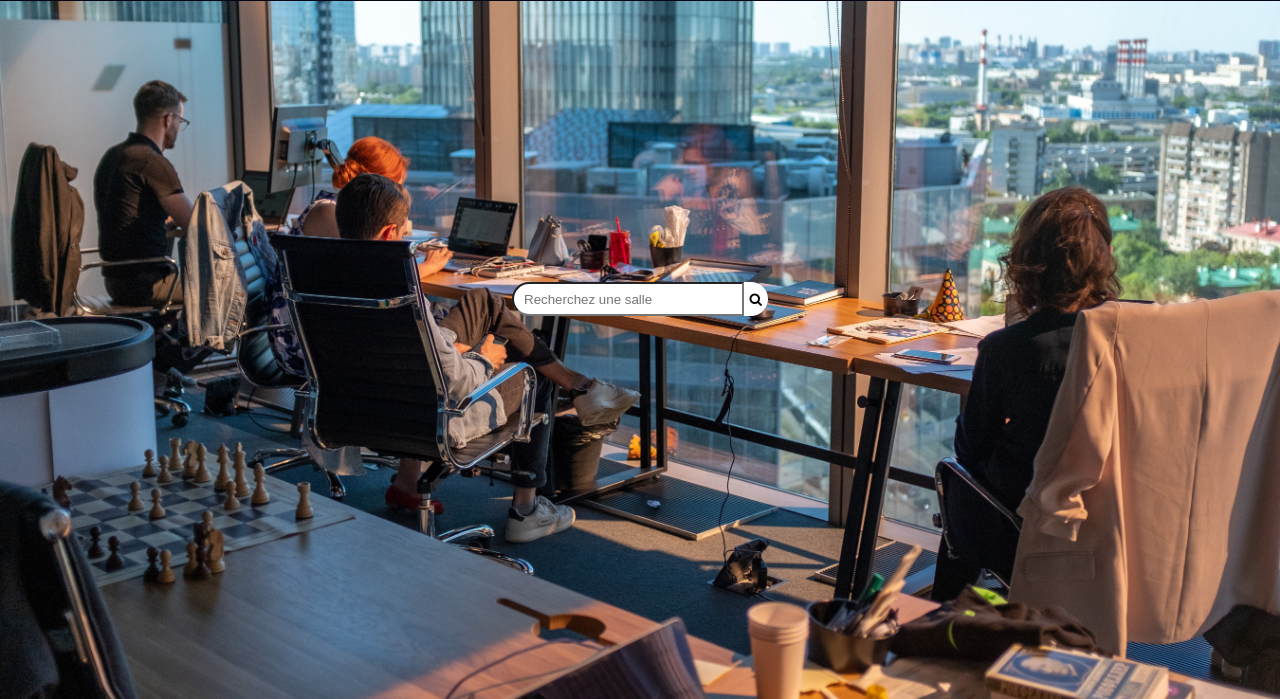
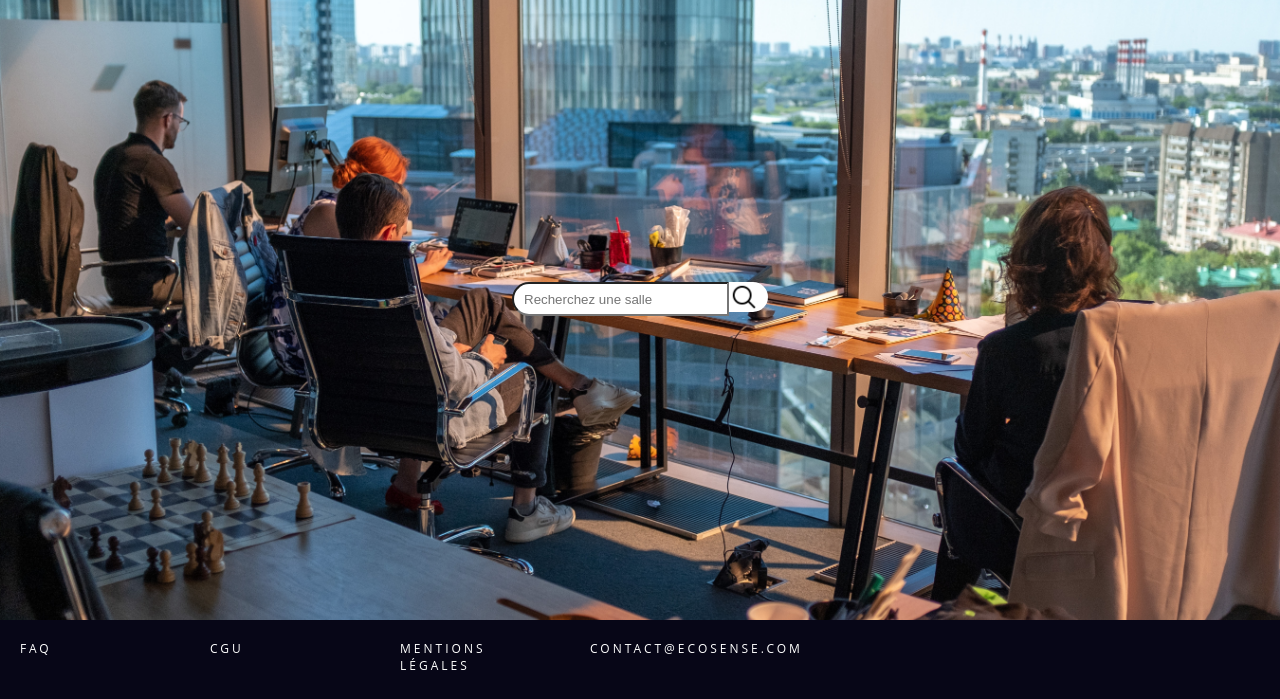
Before and after one commit to Pierro236/Ecosense, a PHP site: page /php/home.php in a window 1280 px wide. Shown: the part 101-800 px from the top of the page. Run offline with PHP 8.4, Linux system fonts and the light colour scheme.

Commit message:
footer en bas

```diff
--- a/css/home.css
+++ b/css/home.css
@@ -30,6 +30,10 @@ body {
   border-bottom-right-radius: 20px;
   background-color: white;
   border-style: none;
+  text-decoration: none;
+  width: 50px;
+  height: 30px;
+
 }
 
 .wrap {
@@ -56,6 +60,8 @@ body {
   height: auto;
   background-color: #070617;
   flex: 1.2;
+  position: absolute;
+  bottom: 0;
 
 }
 .footer .col {
@@ -89,14 +95,16 @@ body {
 
 
 .footer .col  :hover{
-  color: #ffff;
+  color:#ffff;
   transition: .1s;
   -webkit-transition: .1s;
   -moz-transition: .1s;
   font-weight:bolder;
 }
 
-
-
+.photo{
+  height: 30px;
+  width: 30px  ;
+}
 
 /* fin footer*/
--- a/css/style_main.css
+++ b/css/style_main.css
@@ -25,6 +25,7 @@ body {
   width: 40%;
   margin: 0 auto;
   margin-top: 10%;
+  margin-bottom: 70px;
 
 }
 
--- a/php/home.php
+++ b/php/home.php
@@ -57,9 +57,7 @@ if ($_GET) {
     <div class="wrap">
         <div class="search">
             <input type="text" class="searchTerm" placeholder="Recherchez une salle">
-            <button type="submit" class="searchButton">
-                <i class="fa fa-search"></i>
-            </button>
+            <a class="searchButton" href="room.php"><img class ="photo" src="../img/loupe.png"/></a>
         </div>
     </div>
 
@@ -70,8 +68,6 @@ if ($_GET) {
         </select>
         <input type="submit" value="Envoyer">
     </form>
-
-</body>
 
     <div class="footer">
          <div class="contain">
@@ -94,8 +90,9 @@ if ($_GET) {
      </div>
 
 
-</div>
-</div>
+</body>
+
+
 
 
 </html>
```
Also changed, not shown: img/loupe.png (added). Lines whose indentation alone changed are shown as unchanged.
